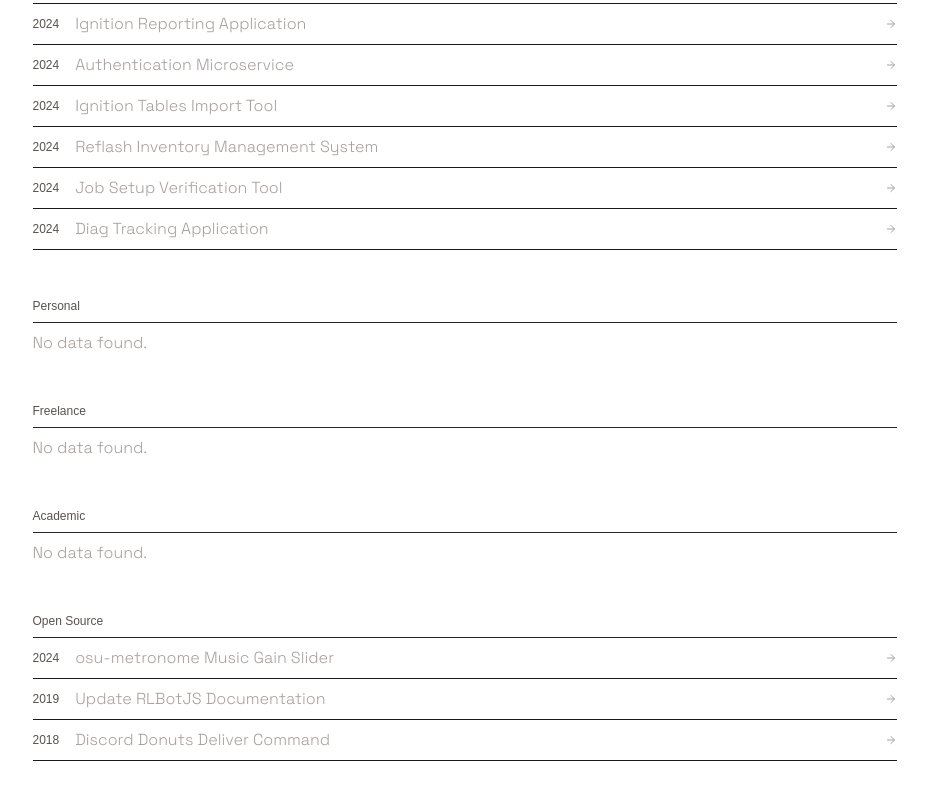
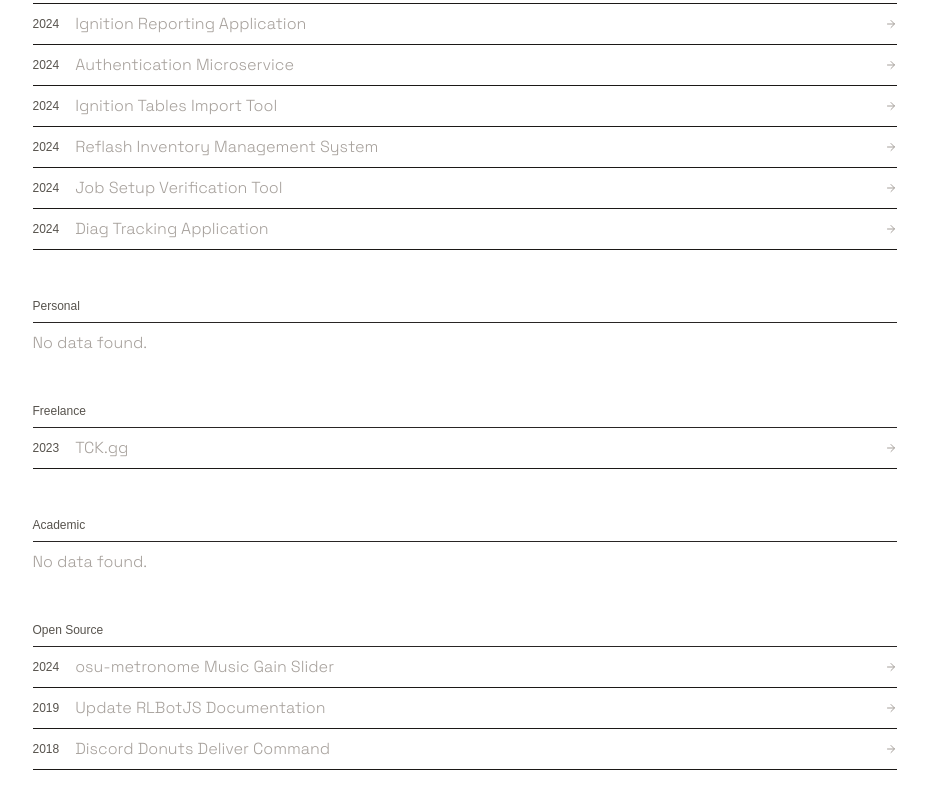
Before and after one commit to hparcells/the-archives, a Next.js app: page /projects in a window 1280 px wide. Shown: the part 658-1458 px from the top of the page, without its empty margins (168-1096 px from the left). Built offline with nearby package versions, Linux system fonts and the light colour scheme; a web font is replaced by a local one.

Commit message:
feat: Add TCK project.

```diff
--- a/src/data/projects/freelance.tsx
+++ b/src/data/projects/freelance.tsx
@@ -1,3 +1,54 @@
 import { Project } from '../../types/project';
 
-export const FREELANCE_PROJECTS: Project[] = [];
+export const FREELANCE_PROJECTS: Project[] = [
+  {
+    type: 'freelance',
+    date: '2025-01-02',
+    startDate: '2023-05-25',
+    name: 'TCK.gg',
+    tagline: 'Full-stack monorepo community platform for TCK.',
+    images: ['tck.png'],
+    status: 'archived',
+    description: (
+      <>
+        <p>
+          Independently built and maintained a full-stack community platform for TCK. Built with a
+          monorepo architecture using Next.js and Node.js with Sentry integration for error
+          monitoring. Utilized Jest and Cypress for testing both business logic and end-to-end.
+        </p>
+        <p>
+          Developed core platform features including user authentication, moderation tooling, and
+          leaderboard caching. Integrated multiple third-party APIs to aggregate external data.
+        </p>
+        <p>
+          Focused on translating detailed Figma designs into responsive user interfaces by creating
+          a custom component library from scratch.
+        </p>
+        <p>
+          Managed a Ubuntu server including deployment, configuration, maintenance, and security.
+        </p>
+      </>
+    ),
+    technologies: [
+      'TypeScript',
+      'Next.js',
+      'SASS',
+      'MongoDB',
+      'Prisma',
+      'Framer Motion',
+      'Node.js',
+      'Sapphire',
+      'Cypress',
+      'Jest',
+      'Figma',
+      'Sentry',
+      'Ubuntu',
+      'PM2',
+      'Apache'
+    ],
+    links: {
+      github: 'https://github.com/tck-gg/tck'
+    },
+    featured: false
+  }
+];
```
Also changed, not shown: public/images/projects/tck.png (added).
